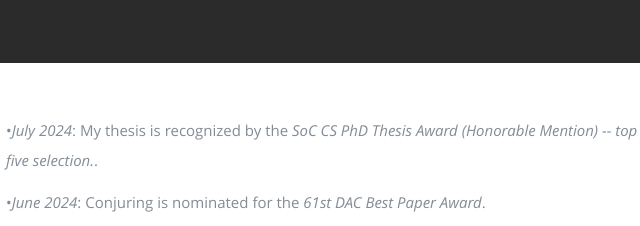
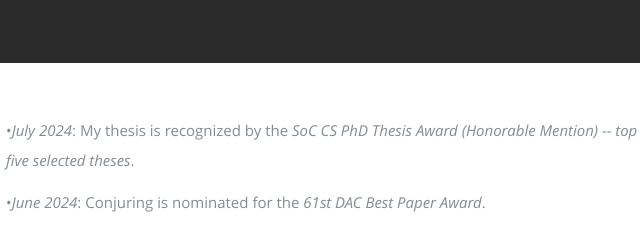
Before and after one commit to hajiabadi/hajiabadi.github.io, a plain HTML site: page index.html in a window 1280 px wide. Shown: the part 1283-1509 px from the top of the page, 399-1039 px from the left. Drawn offline with nearby package versions, Linux system fonts and the light colour scheme; files whose address does not match are found by name.

Commit message:
Update index.html

```diff
--- a/index.html
+++ b/index.html
@@ -175,7 +175,7 @@
                <div class="twelve columns">
                   <ul>
            <li><span>&bull;</span><em class="date">July 2024</em>:
-           My thesis is recognized by the <em>SoC CS PhD Thesis Award (Honorable Mention) -- top five selection.</em>.</li>
+           My thesis is recognized by the <em>SoC CS PhD Thesis Award (Honorable Mention) -- top five selected theses</em>.</li>
            <li><span>&bull;</span><em class="date">June 2024</em>:
            Conjuring is nominated for the <em>61st DAC Best Paper Award</em>.</li>
            <li><span>&bull;</span><em class="date">May 2024</em>:
```
